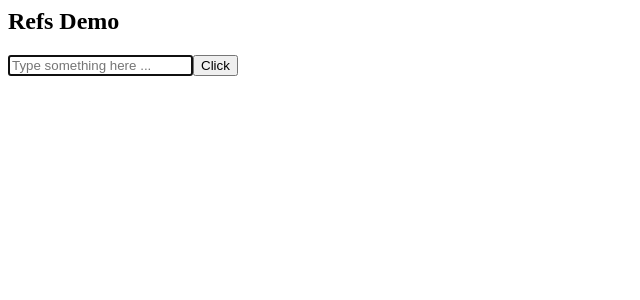
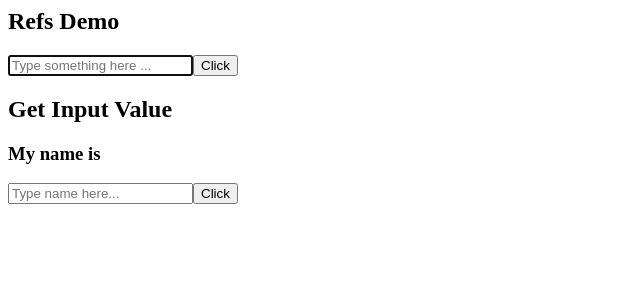
Before and after one commit to yugmani/react-basics-3, a React (Create React App) app: page / in a window 1280 px wide. Shown: the top 300 px of the page, without its empty margins (0-640 px from the left). Built offline with nearby package versions, Linux system fonts and the light colour scheme.

Commit message:
get the input value

```diff
--- a/src/App.js
+++ b/src/App.js
@@ -1,11 +1,13 @@
 import React from 'react';
 import './style.css';
 import RefsDemo from './components/RefsDemo';
+import GetInput from './components/GetInput';
 
 export default function App() {
   return (
     <div>
       <RefsDemo />
+      <GetInput />
     </div>
   );
 }
--- /dev/null
+++ b/src/components/GetInput.js
@@ -0,0 +1,41 @@
+import React, { Component } from 'react';
+
+class GetInput extends Component {
+  constructor(props) {
+    super();
+    this.state = {
+      name: '',
+    };
+  }
+
+  handleInput = (event) => {
+    this.setState({
+      name: event.target.value,
+    });
+
+    console.log('event:', event.target.value);
+  };
+
+  logValue = () => {
+    console.log(this.state.name);
+  };
+
+  render() {
+    return (
+      <div>
+        <h2>Get Input Value</h2>
+        <h3>
+          My name is <span className="title-name">{this.state.name}</span>
+        </h3>
+        <input
+          type="text"
+          onChange={this.handleInput}
+          placeholder="Type name here..."
+        />
+        <button onClick={this.logValue}>Click</button>
+      </div>
+    );
+  }
+}
+
+export default GetInput;
--- a/src/components/RefsDemo.js
+++ b/src/components/RefsDemo.js
@@ -20,7 +20,6 @@ class RefsDemo extends Component {
     return (
       <div>
         <h2>Refs Demo</h2>
-
         <input
           type="text"
           ref={this.inputRef}
--- a/src/style.css
+++ b/src/style.css
@@ -3,3 +3,8 @@ p {
   font-family: -apple-system, BlinkMacSystemFont, 'Segoe UI', Roboto, Oxygen,
     Ubuntu, Cantarell, 'Open Sans', 'Helvetica Neue', sans-serif;
 }
+
+.title-name {
+  color: yellow;
+  background-color: black;
+}
```
